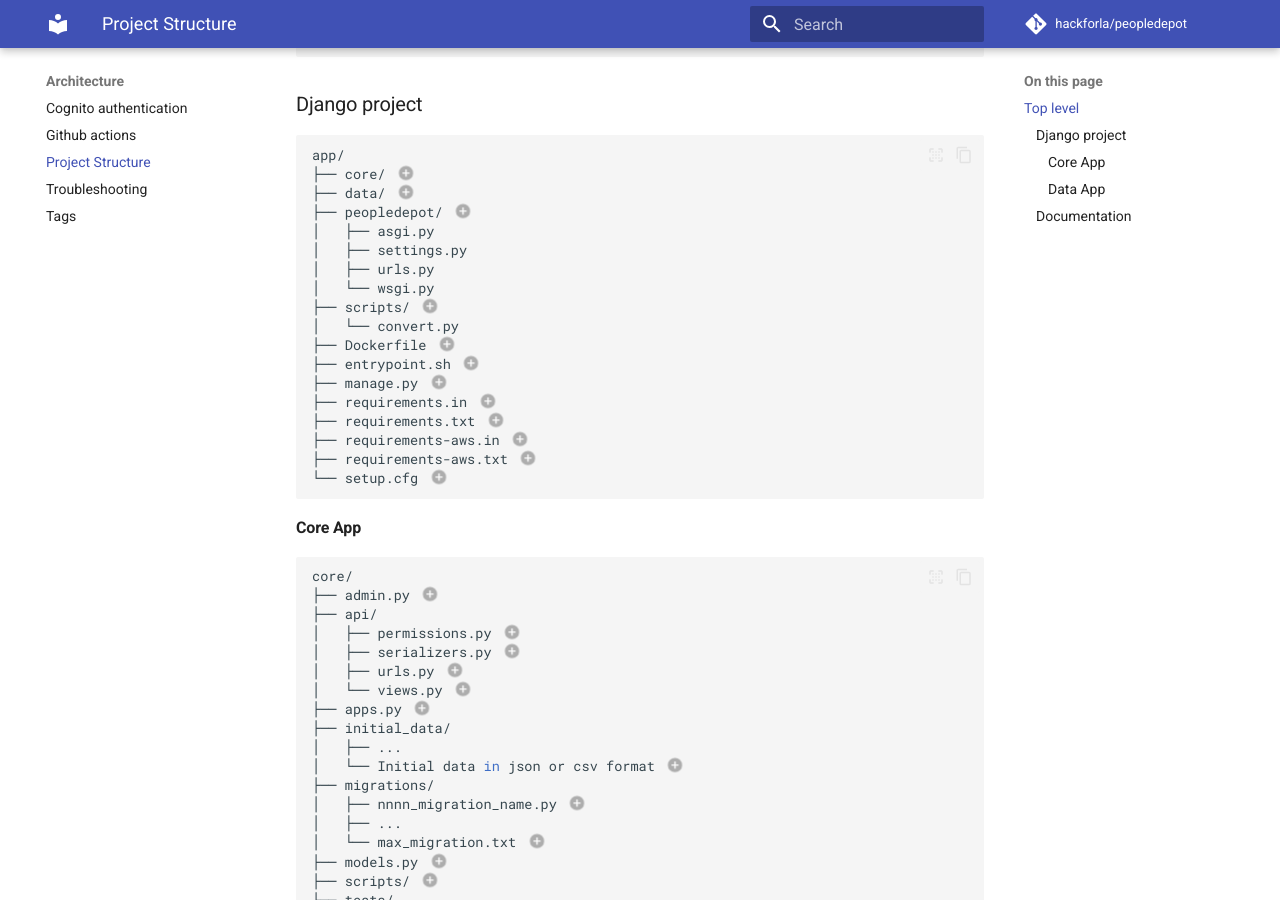
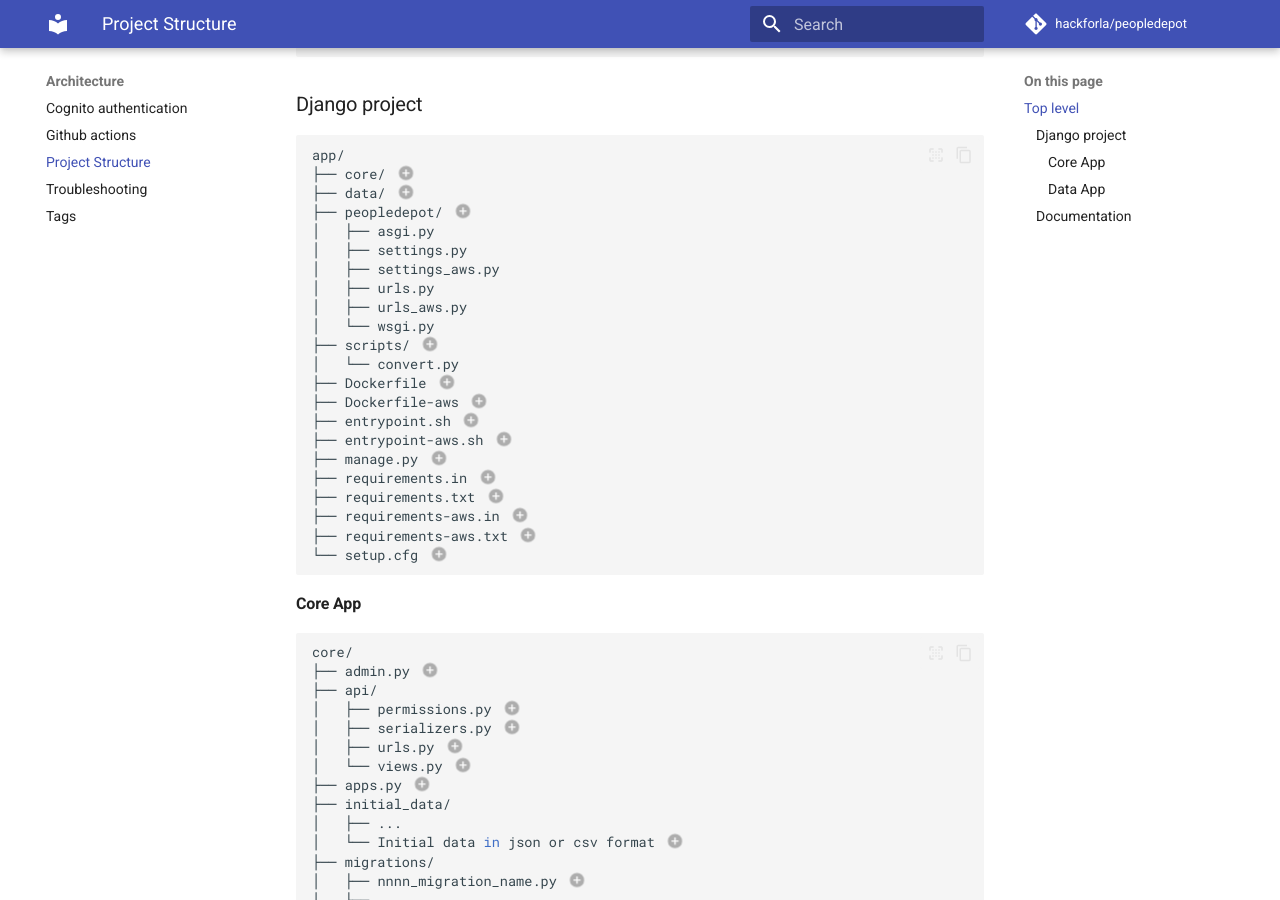
Before and after one commit to hackforla/peopledepot, an MkDocs documentation site: the page built from docs/architecture/project_structure.md, in a window 1280 px wide and 900 px high, scrolled down 422 px. Built offline with MkDocs 1.6.1 and Material for MkDocs 9.7.7, drawn with Linux system fonts in a browser that asks for light colours; comment, search, counter and statistics services are not loaded.

Commit message:
fixing fyliu's comments

```diff
--- a/docs/architecture/project_structure.md
+++ b/docs/architecture/project_structure.md
@@ -28,12 +28,16 @@ app/
 ├── peopledepot/ # (3)!
 │   ├── asgi.py
 │   ├── settings.py
+│   ├── settings_aws.py
 │   ├── urls.py
+│   ├── urls_aws.py
 │   └── wsgi.py
 ├── scripts/ # (4)!
 │   └── convert.py
 ├── Dockerfile # (5)!
+├── Dockerfile-aws # (13)!
 ├── entrypoint.sh # (6)!
+├── entrypoint-aws.sh # (14)!
 ├── manage.py # (7)!
 ├── requirements.in # (8)!
 ├── requirements.txt # (9)!
@@ -53,6 +57,8 @@ app/
 1. Development requirements file generated from `requirements.in`. Do not modify this file directly. Edit `requirements.in` instead. See the [uv tool](uv.md) for details.
 1. AWS/production requirements source file. Contains only production dependencies — no dev or test packages.
 1. AWS/production requirements file generated from `requirements-aws.in`. Do not modify this file directly. Edit `requirements-aws.in` instead.
+1. AWS/production Dockerfile. Uses `requirements-aws.txt`, sets `DJANGO_SETTINGS_MODULE`, runs `collectstatic`, and starts gunicorn.
+1. AWS/production entrypoint script. Runs `migrate --noinput` then starts gunicorn on `0.0.0.0:8000`.
 1. Config file for development support tools such as `flake8` and `pytest`. `flake8` is the only tool that doesn't support `pyproject.toml` yet, which is why we have this file.
 
 #### Core App
```
Also changed, not shown: 2 other files.
